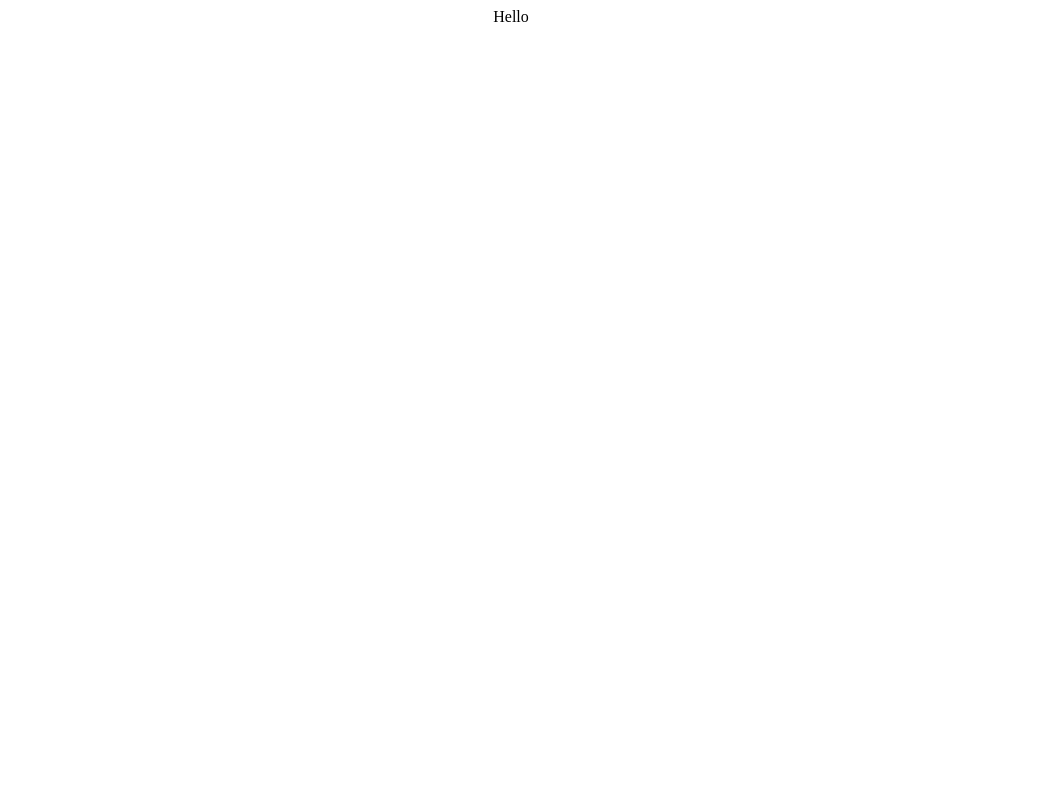
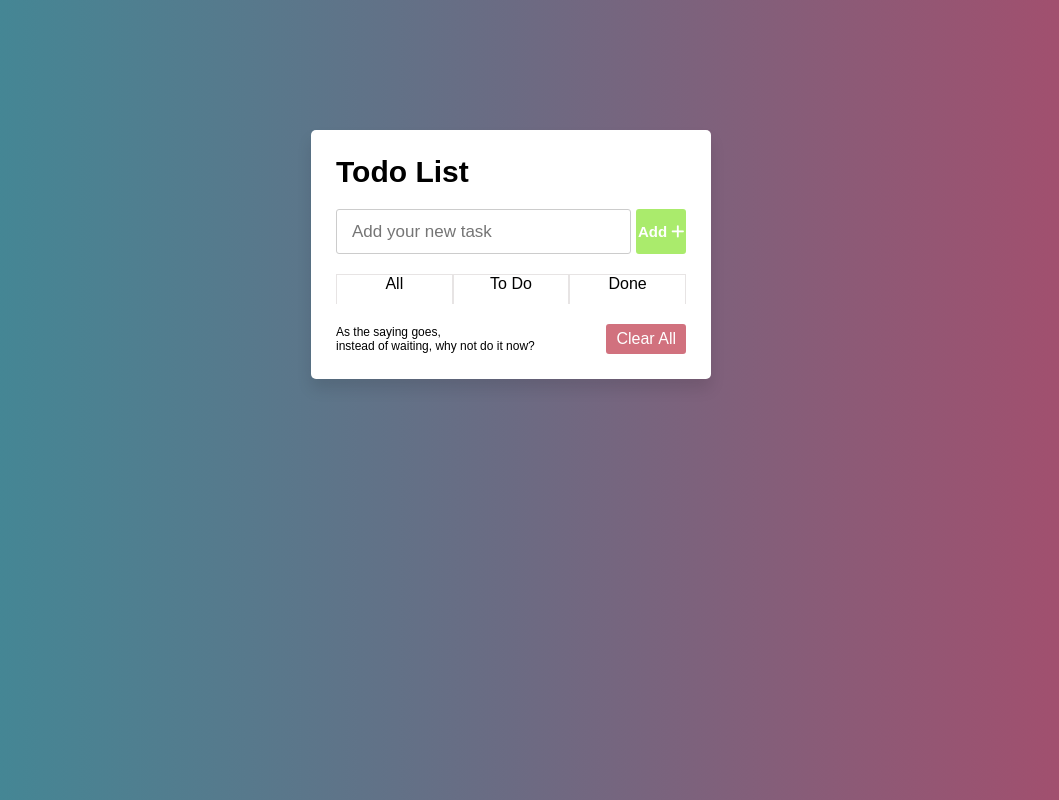
Before and after one commit to GSG-G10/sabbah-hooks, a React (Create React App) app: page / in a window 1280 px wide. Shown: the whole page, without its empty margins (129-1188 px from the left). Built offline with nearby package versions, Linux system fonts and the light colour scheme.

Commit message:
create main components Relates #5

```diff
--- a/package.json
+++ b/package.json
@@ -8,6 +8,7 @@
     "@testing-library/user-event": "^12.8.3",
     "react": "^17.0.2",
     "react-dom": "^17.0.2",
+    "react-router-dom": "^5.3.0",
     "react-scripts": "4.0.3",
     "web-vitals": "^1.1.2"
   },
--- a/public/index.html
+++ b/public/index.html
@@ -25,6 +25,7 @@
       Learn how to configure a non-root public URL by running `npm run build`.
     -->
     <title>React App</title>
+    <script src="https://kit.fontawesome.com/f15fba9ca3.js" crossorigin="anonymous"></script>
   </head>
   <body>
     <noscript>You need to enable JavaScript to run this app.</noscript>
--- a/src/App.css
+++ b/src/App.css
@@ -1,38 +1,160 @@
+* {
+  margin: 0;
+  padding: 0;
+  box-sizing: border-box;
+  font-family: "Nunito", sans-serif;
+}
+::selection {
+  color: #ffff;
+  background: rgb(142, 73, 232);
+}
+body {
+  width: 100%;
+  height: 100vh;
+  /* overflow: hidden; */
+  padding: 10px;
+  background: linear-gradient(to right, #3b8d99, #6b6b83, #aa4b6b);
+}
 .App {
+  background: #fff;
+  max-width: 400px;
+  width: 100%;
+  margin: 120px auto;
+  padding: 25px;
+  border-radius: 5px;
+  box-shadow: 0px 10px 15px rgba(0, 0, 0, 0.1);
+}
+.App header {
+  font-size: 30px;
+  font-weight: 600;
+}
+.App .inputs {
+  margin: 20px 0;
+  width: 100%;
+  display: flex;
+  height: 45px;
+}
+.inputs input {
+  width: 85%;
+  height: 100%;
+  outline: none;
+  border-radius: 3px;
+  border: 1px solid #ccc;
+  font-size: 17px;
+  padding-left: 15px;
+  transition: all 0.3s ease;
+}
+.inputs input:focus {
+  border-color: #8e49e8;
+}
+.inputs button {
+  width: 50px;
+  height: 100%;
+  border: none;
+  color: #fff;
+  margin-left: 5px;
+  font-size: 21px;
+  outline: none;
+  background: #72df0c;
+  cursor: pointer;
+  border-radius: 3px;
+  opacity: 0.6;
+  /* pointer-events: none; */
+  transition: all 0.3s ease;
+  font-weight: bold;
+}
+.inputs button:hover,
+.footer button:hover {
+  background: #ab7de7;
+  cursor: pointer;
+}
+.tags {
+  display: flex;
+  flex-direction: row;
+  justify-content: space-around;
+  align-items: center;
+  list-style: none;
+  background-color: #fff;
+}
+.tags li {
+  width: 33.3%;
+  height: 30px;
+  border: #e7e4e4 solid 1px;
+  border-bottom: none;
   text-align: center;
+  cursor: pointer;
 }
-
-.App-logo {
-  height: 40vmin;
-  pointer-events: none;
+a {
+  font-weight: 500;
+  text-decoration: none;
+  color: #000;
+  width: 100%;
 }
-
-@media (prefers-reduced-motion: no-preference) {
-  .App-logo {
-    animation: App-logo-spin infinite 20s linear;
-  }
+.para {
+  font-size: 12px;
+  width: 60%;
+  font-weight: 400;
 }
-
-.App-header {
-  background-color: #282c34;
-  min-height: 100vh;
+#add {
+  font-size: 15px;
+}
+.inputs button.active {
+  opacity: 1;
+  pointer-events: auto;
+}
+.App .todoList {
+  max-height: 250px;
+  overflow-y: auto;
+}
+.todoList li {
+  position: relative;
+  list-style: none;
+  height: 45px;
+  line-height: 45px;
+  margin-bottom: 8px;
+  background: #f2f2f2;
+  border-radius: 3px;
+  padding: 0 15px;
+  cursor: default;
+  overflow: hidden;
+}
+.todoList li .icon {
+  position: absolute;
+  right: -45px;
+  background: #e74c3c;
+  width: 45px;
+  text-align: center;
+  color: #fff;
+  border-radius: 0 3px 3px 0;
+  cursor: pointer;
+  transition: all 0.2s ease;
+}
+.todoList li:hover .icon {
+  right: 0px;
+}
+.App .footer {
   display: flex;
-  flex-direction: column;
+  width: 100%;
+  margin-top: 20px;
   align-items: center;
-  justify-content: center;
-  font-size: calc(10px + 2vmin);
-  color: white;
+  justify-content: space-between;
 }
-
-.App-link {
-  color: #61dafb;
+.footer button {
+  padding: 6px 10px;
+  border-radius: 3px;
+  border: none;
+  outline: none;
+  color: #fff;
+  font-weight: 400;
+  font-size: 16px;
+  margin-left: 5px;
+  background: #b31429;
+  cursor: pointer;
+  user-select: none;
+  opacity: 0.6;
+  transition: all 0.3s ease;
 }
-
-@keyframes App-logo-spin {
-  from {
-    transform: rotate(0deg);
-  }
-  to {
-    transform: rotate(360deg);
-  }
+.footer button.active {
+  opacity: 1;
+  pointer-events: auto;
 }
--- a/src/App.js
+++ b/src/App.js
@@ -1,10 +1,37 @@
+import {
+  BrowserRouter as Router,
+  Switch,
+  Route,
+  Link,
+  useRouteMatch,
+  useParams
+} from "react-router-dom";
 import './App.css';
 
 function App() {
   return (
+    <Router>
     <div className="App">
-     Hello
+     <header>Todo List</header>
+    <div className="inputs">
+      <input type="text" placeholder="Add your new task" id="inputFeild" />
+      <button id="add"> Add <i className="fas fa-plus"></i></button>
     </div>
+    <ul class="tags">
+      <li> <Link to="/"> All </Link> </li>
+      <li> <Link to="/todo"> To Do </Link> </li>
+      <li> <Link to="done"> Done </Link> </li>
+    </ul>
+    <ul class="todoList" id="todoList">
+    </ul>
+    <div className="footer">
+      <p className="para">
+        As the saying goes, <br /> instead of waiting, why not do it now?
+      </p>
+      <button id="clear">Clear All</button>
+    </div>
+    </div>
+    </Router>
   );
 }
 
```
Also changed, not shown: 1 other file (tests, documents, lock files or other folders).
